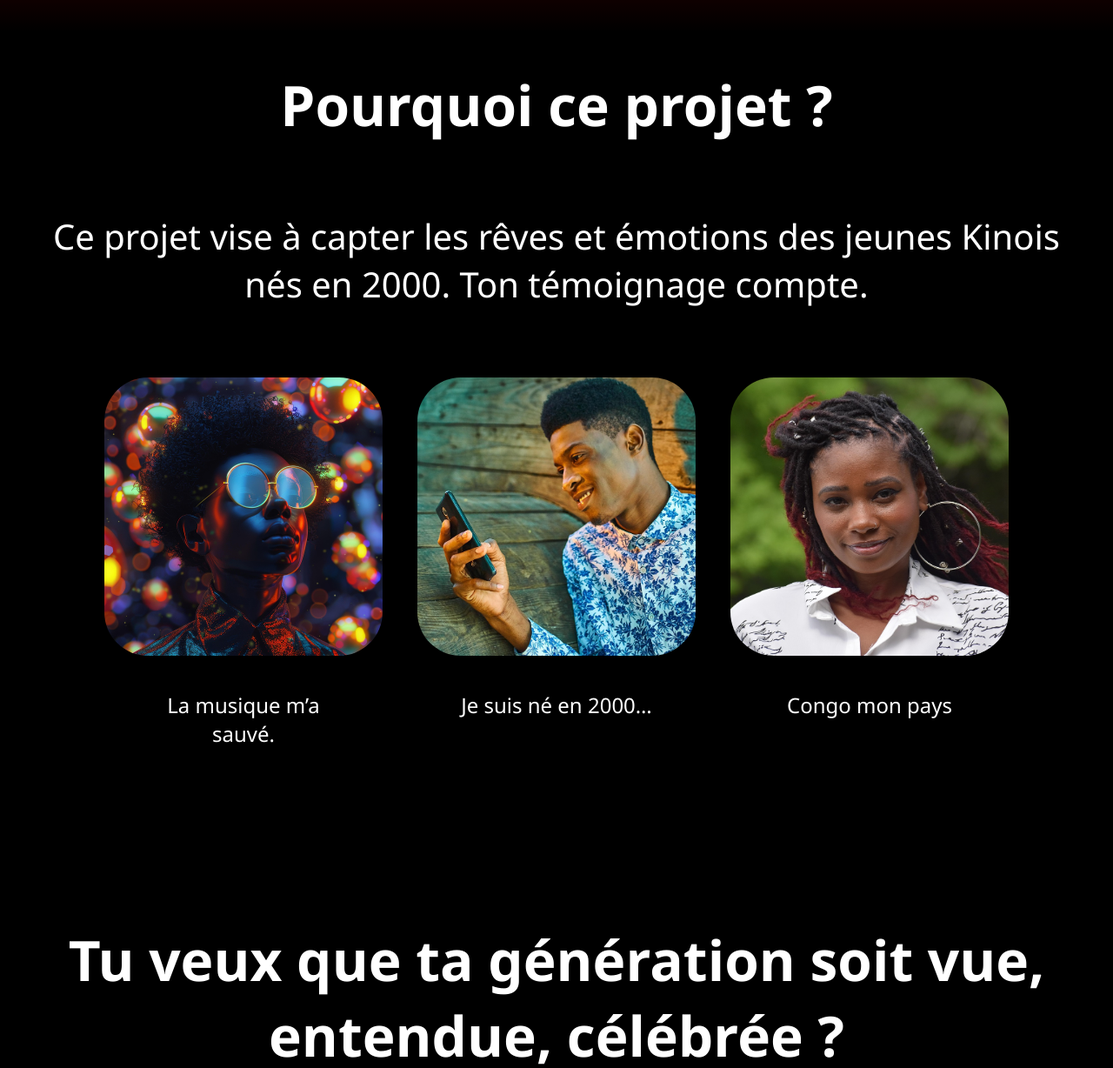
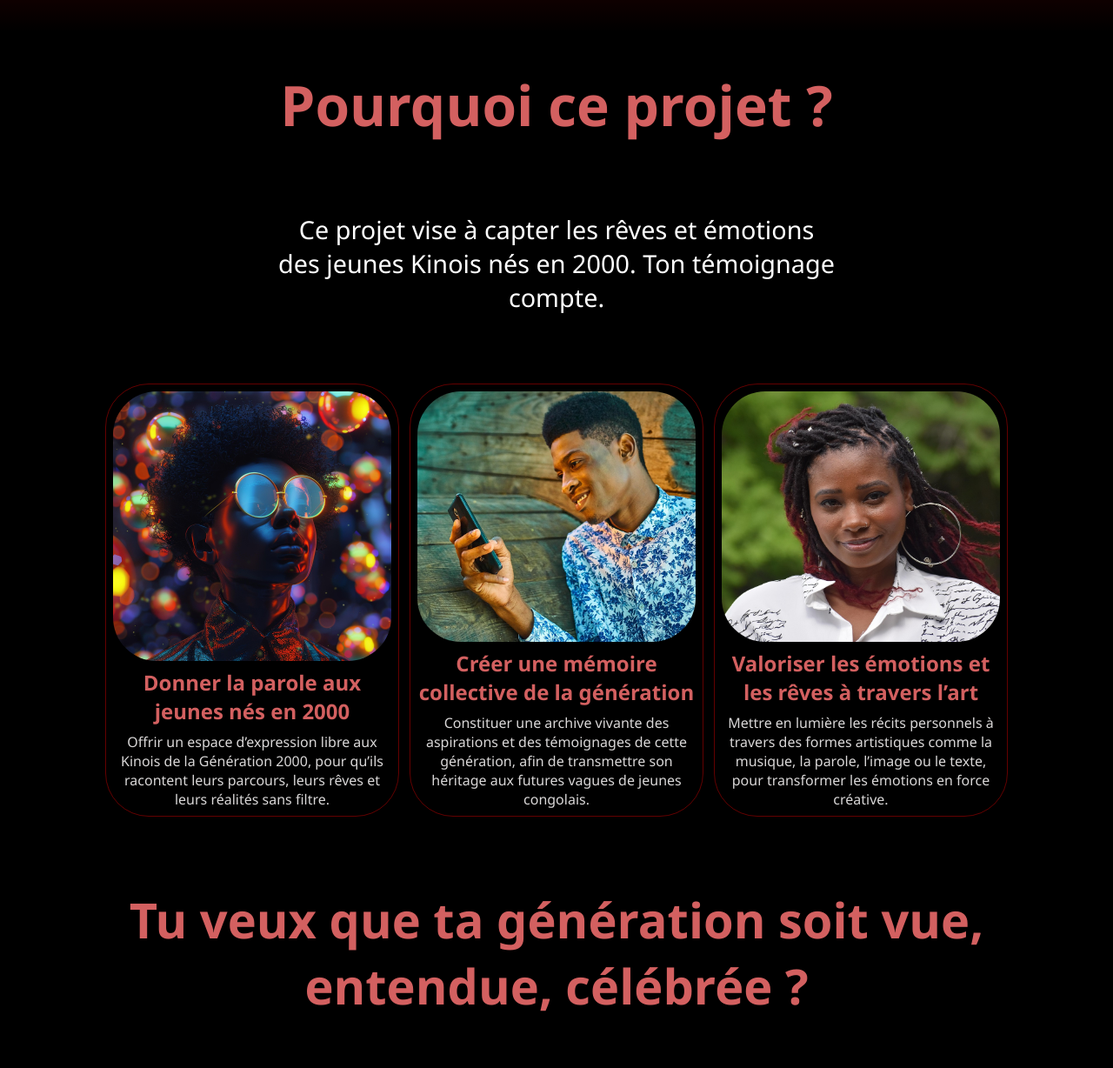
Before and after one commit to M-SOKI/Portrait_Generation_25, a plain HTML site: page index.html in a window 1280 px wide. Shown: the part 763-1991 px from the top of the page at 87% size. Drawn offline with Linux system fonts and the light colour scheme.

Commit message:
Mise à jour du main en améliorant le style et aujout de description plus la fleche du bas

```diff
--- a/index.html
+++ b/index.html
@@ -10,15 +10,17 @@
 <body>
     <header>
         <div class="hero-section">
-            <h1>Génération 2000 : Tes rêves, ta voix, ton histoire.</h1>
+            <h1>Génération 2000</h1>
+            <h2>Tes rêves, ta voix, ton histoire.</h2>
             <a href="https://forms.gle/VspWkPvZJ3i4Lvii8" class="cta-button1" >
                 <p>Participe maintenant</p>
                 <img src="./img/Arrows.png" alt="Arrow CTA" class="Arrow">
             </a>
+            <a href="#S1"><img src="./img/Arrow down.png" alt="Arrow CTA" class="Arrow-Scroll"></a>
         </div>
     </header>
     <Main>
-        <section class="section1">
+        <section class="section1" id="S1">
             <h2>Pourquoi ce projet ?</h2>
             <p>Ce projet vise à capter les rêves et émotions des jeunes Kinois nés en 2000. Ton témoignage compte.</p>
             <div class="gallery">
@@ -26,19 +28,28 @@
                     <div class="img1">
 
                     </div>
-                    <p>La musique m’a sauvé.</p>
+                    <div class="container-desc-img">
+                        <h4>Donner la parole aux jeunes nés en 2000</h4>
+                        <p>Offrir un espace d’expression libre aux Kinois de la Génération 2000, pour qu’ils racontent leurs parcours, leurs rêves et leurs réalités sans filtre.</p>
+                    </div>
                 </div>
                 <div class="G1">
                     <div class="img2">
 
                     </div>
-                    <p>Je suis né en 2000…</p>
+                    <div class="container-desc-img">
+                        <h4>Créer une mémoire collective de la génération</h4>
+                        <p>Constituer une archive vivante des aspirations et des témoignages de cette génération, afin de transmettre son héritage aux futures vagues de jeunes congolais.</p>
+                    </div>
                 </div>
                 <div class="G1">
                     <div class="img3">
 
                     </div>
-                    <p>Congo mon pays</p>
+                    <div class="container-desc-img">
+                        <h4>Valoriser les émotions et les rêves à travers l’art</h4>
+                        <p>Mettre en lumière les récits personnels à travers des formes artistiques comme la musique, la parole, l’image ou le texte, pour transformer les émotions en force créative.</p>
+                    </div>
                 </div>
             </div>
         </section>
--- a/style.css
+++ b/style.css
@@ -1,3 +1,6 @@
+html {
+  scroll-behavior: smooth;
+}
 *{
     font-family: 'Segoe UI', Tahoma, Geneva, Verdana, sans-serif;
     padding: 0;
@@ -36,10 +39,15 @@ header{
     background: linear-gradient(to bottom, #00000000, rgba(255, 0, 0, 0.062), rgba(255, 0, 0, 0.062), RED, rgb(51, 0, 0), #000)
 }
 h1{
-    font-size: 2.1rem;
+    font-size: 2.8rem;
     color: white;
     text-align: center;
     padding-top: 30vh;
+}
+.hero-section>h2{
+    font-size: 1.3rem;
+    color: white;
+    text-align: center;
 }
 .cta-button1{
     display: flex;
@@ -83,50 +91,71 @@ main{
 h2{
     font-size: 2rem;
     text-align: center;
+    color: #f46f6fdc;
 }
 .section1>p{
-    font-size: 1.5rem;
+    font-size: 1.2rem;
     text-align: center;
     font-weight: 350;
 }
-
+h4{
+    font-size: 1.2rem;
+    width: 19vh;
+    text-align: left;
+    color: #f46f6fdc;
+}
 .gallery{
     display: flex;
+    flex-direction: column;
     gap: 1.5vh;
 
 }
 .G1{
     display: flex;
+    flex-direction: row;
+    justify-content: flex-start;
+    align-items: flex-start;
+    gap: 1vh;
+    border: 0.1px solid rgba(255, 0, 0, 0.393);
+    border-radius: 25px;
+    padding: 1vh;
+    width: 40vh;
+}
+
+.container-desc-img{
+    display: flex;
     flex-direction: column;
-    justify-content: flex-start;
-    align-items: center;
-    gap: 2vh;
+    gap: 1vh;
+    width: 20vh;
 }
-.G1>P{
-    text-align: center;
-    width: 13vh;
+
+.container-desc-img>p{
+    text-align: left;
+    font-size: 0.7rem;
+    color: #d9d7d7;
 }
+
 .img1{
     display: block;
     margin: 0;
-    height: 15vh;
-    width: 15vh;
+    height: 25vh;
+    width: 20vh;
     background : url(./img/img\ 1.jpg) center / cover;
     border-radius: 15px;
 }
 .img2{
     display: block;
     margin: 0;
-    height: 15vh;
-    width: 15vh;
+    height: 25vh;
+    width: 20vh;
     background : url(./img/img\ 2.jpg) center / cover;
     border-radius: 15px;
 }
 .img3{
     display: block;
     margin: 0;
-    height: 15vh;
-    width: 15vh;
+    height: 25vh;
+    width: 20vh;
     background : url(./img/img\ 3.jpg) center / cover;
     border-radius: 15px;
 }
@@ -138,11 +167,12 @@ h2{
     align-items: center;
     gap: 5vh;
     padding: 5vh 4vh 15vh ;
-    background: linear-gradient(to top, #2516FB, rgb(17, 58, 182), rgb(53, 53, 84), rgba(250, 246, 246, 0), rgba(255, 255, 255, 0), rgba(255, 255, 255, 0), rgba(255, 255, 255, 0), rgba(255, 255, 255, 0), rgba(255, 255, 255, 0), rgba(255, 255, 255, 0), rgba(255, 255, 255, 0));
+    background: linear-gradient(to top, #fefeff, rgb(165, 166, 167), rgb(45, 45, 46), rgba(250, 246, 246, 0), rgba(255, 255, 255, 0), rgba(255, 255, 255, 0), rgba(255, 255, 255, 0), rgba(255, 255, 255, 0), rgba(255, 255, 255, 0), rgba(255, 255, 255, 0), rgba(255, 255, 255, 0), rgba(255, 255, 255, 0), rgba(255, 255, 255, 0), rgba(255, 255, 255, 0), rgba(255, 255, 255, 0), rgba(255, 255, 255, 0), rgba(255, 255, 255, 0), rgba(255, 255, 255, 0), rgba(255, 255, 255, 0), rgba(255, 255, 255, 0), rgba(255, 255, 255, 0), rgba(255, 255, 255, 0), rgba(255, 255, 255, 0));
 }
 h3{
     font-size: 1.45rem;
     text-align: center;
+    color: #f46f6fdc;
 }
 
 .cta-button2{
@@ -177,8 +207,7 @@ footer{
     align-items: center;
     gap: 10vh;
     padding: 5vh 4vh;
-    border-top: solid 1px #2516FB;
-    background: linear-gradient(to bottom, #2516FB, rgb(189, 202, 242), rgb(248, 248, 249), rgb(250, 246, 246), white, white, white, white, white, white, white);
+    background: white;
 
 }
 .footer1{
@@ -229,17 +258,27 @@ li:active{
     transform: scale(0.95);
 }
 
-@keyframes slide {
+@keyframes slideX {
   0%   { transform: translateX(0); }
   50%  { transform: translateX(6px); }
   100% { transform: translateX(0); }
 }
+@keyframes slideY {
+  0%   { transform: translateY(0); }
+  50%  { transform: translateY(6px); }
+  100% { transform: translateY(0); }
+}
 .Arrow {
   width: 4vh;
   height: auto;
-  animation: slide 1s infinite;
+  animation: slideX 0.8s infinite;
 }
-
+.Arrow-Scroll{
+  width: 4vh;
+  height: auto;
+  animation: slideY 0.8s infinite;
+  display: none;
+}
 
 
 
@@ -284,7 +323,11 @@ header{
     height: 80vh;
 }
 h1{
-    font-size: 5rem;
+    font-size: 8rem;
+    padding-top: 18vh;
+}
+.hero-section>h2{
+    font-size: 3rem;
 }
 .cta-button1{
     gap: 10px;
@@ -310,23 +353,46 @@ h2{
     text-align: center;
 }
 .section1>p{
-    font-size: 2.5rem;
+    font-size: 1.8rem;
     text-align: center;
     font-weight: 350;
+    width: 80vh;
+}
+.gallery{
+    display: flex;
+    flex-direction: row;
+    gap: 1.5vh;
+
+}
+h4{
+    font-size: 1.5rem;
+    width: 40vh;
+    text-align: center;
+    color: #f46f6fdc;
 }
 
-.gallery{
+.G1{
     display: flex;
-    gap: 5vh;
-
+    flex-direction: column;
+    justify-content: center;
+    align-items: center;
+    gap: 1vh;
+    border: 0.1px solid rgba(255, 0, 0, 0.393);
+    border-radius: 50px;
+    padding: 1vh;
+    width: 40vh;
+    height: 60vh;
 }
-.G1{
-    gap: 5vh;
+.container-desc-img{
+    display: flex;
+    align-items: center;
+    flex-direction: column;
+    gap: 1vh;
+    width: 40vh;
 }
-.G1>P{
+.container-desc-img>p{
     text-align: center;
-    width: 30vh;
-    font-size: 1.5rem;
+    font-size: 1rem;
 }
 .img1{
     height: 40vh;
@@ -346,11 +412,9 @@ h2{
 
 .section2{
     gap: 10vh;
-    padding: 5vh 4vh;
-    padding: 20vh 4vh;
 }
 h3{
-    font-size: 4rem;
+    font-size: 3.5rem;
     text-align: center;
 }
 
@@ -371,4 +435,48 @@ footer{
     flex-direction: row;
     gap: 5vh;
 }
+.Arrow-Scroll{
+  display: block;
 }
+}
+
+
+
+
+
+
+
+/* Fond semi-transparent */
+.popup {
+  display: none; /* caché par défaut */
+  position: fixed;
+  top: 0; left: 0;
+  width: 100%; height: 100%;
+  background: rgba(0,0,0,0.6);
+  z-index: 1000;
+}
+
+/* Contenu du popup */
+.popup-content {
+  background: #fff;
+  margin: 10% auto;
+  padding: 20px;
+  width: 80%;
+  max-width: 400px;
+  border-radius: 8px;
+  text-align: center;
+  animation: fadeIn 0.4s ease;
+}
+
+/* Bouton fermer */
+.close {
+  float: right;
+  font-size: 24px;
+  cursor: pointer;
+}
+
+/* Animation */
+@keyframes fadeIn {
+  from {opacity: 0; transform: scale(0.9);}
+  to {opacity: 1; transform: scale(1);}
+}
```
Also changed, not shown: img/Arrow down.png (added).
